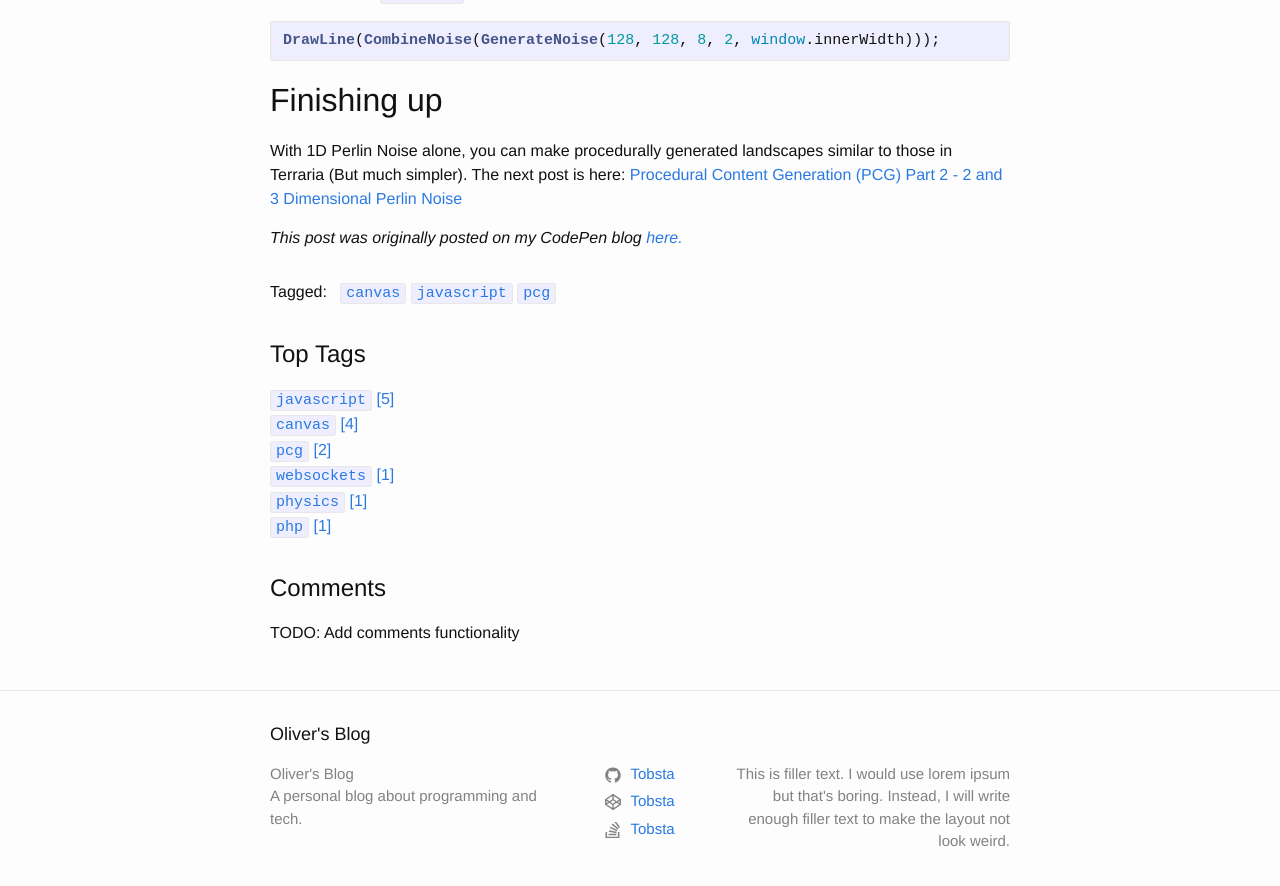
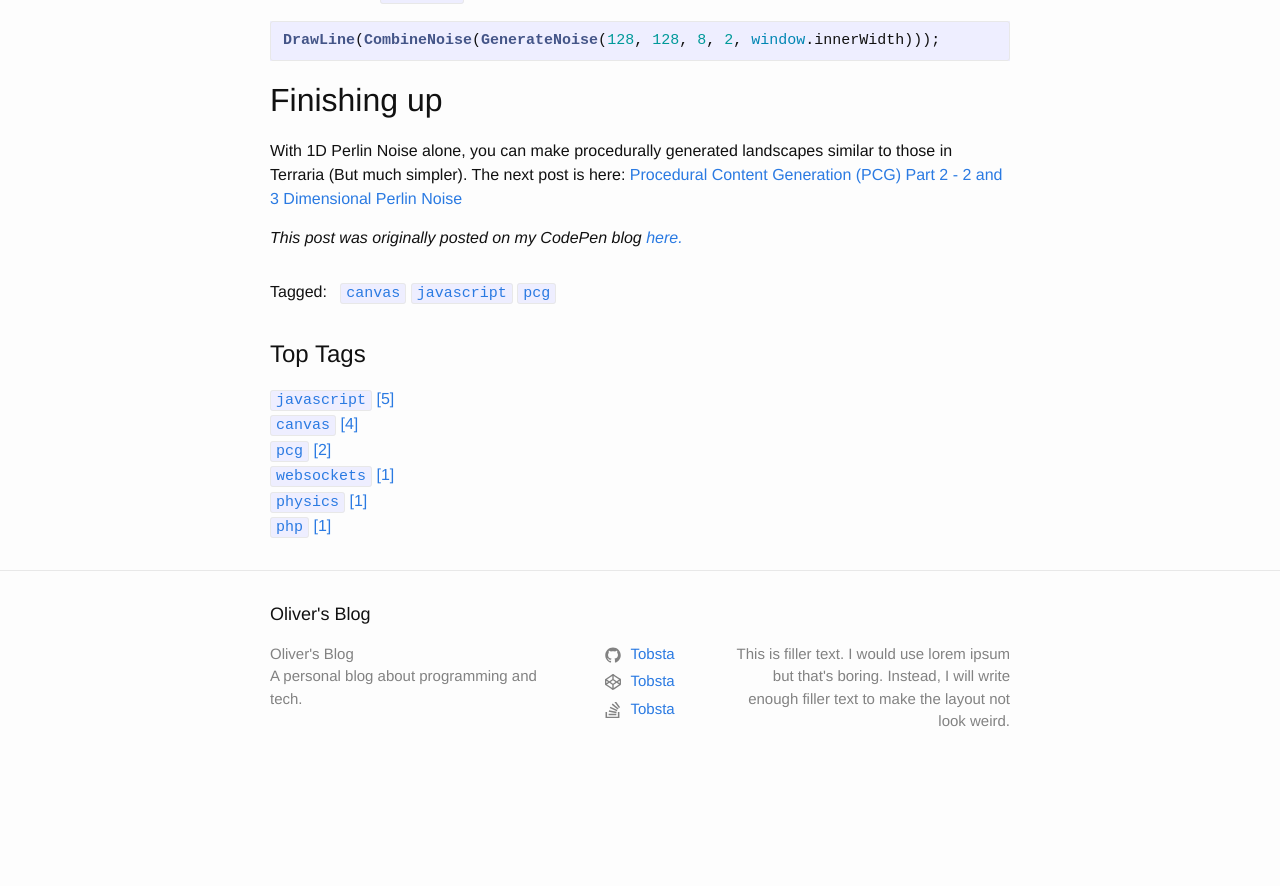
Before and after one commit to OliverBalfour/oliverbalfour.github.io, a Jekyll site: the page built from _posts/2016-3-19-1d-perlin-noise.md, in a window 1280 px wide and 900 px high, scrolled down 4913 px. Shown: the top 886 px of the window. Built offline with Jekyll 4.4.1, drawn with Linux system fonts in a browser that asks for light colours; comment, search, counter and statistics services are not loaded; after the commit the page ends 5693 px from its top, so only the background shows below that; part of the change alters nothing that is shown.

Commit message:
Gave in and added Disqus comments instead of using Staticman

```diff
--- a/_config.yml
+++ b/_config.yml
@@ -40,6 +40,9 @@ header_pages:
   - about.md
   - tags.md
 
+disqus:
+  shortname: olivers-blog
+
 google_analytics: UA-107210245-1
 
 # Exclude from processing.
--- a/_includes/comments.html
+++ b/_includes/comments.html
@@ -1,7 +1,18 @@
 {% if page.comments != false %}
-	<div class='comments'>
-		<h2>Comments</h2>
-		<p>TODO: Add comments functionality</p>
+	<div id="disqus_thread"></div>
+		<script>
+			var disqus_config = function () {
+				this.page.url = '{{ page.url | absolute_url }}';
+				this.page.identifier = '{{ page.url | absolute_url }}';
+			};
+			(function() {
+				var d = document, s = d.createElement('script');
+				s.src = 'https://{{ site.disqus.shortname }}.disqus.com/embed.js';
+				s.setAttribute('data-timestamp', +new Date());
+				(d.head || d.body).appendChild(s);
+			})();
+		</script>
+		<noscript>Please enable JavaScript to view the <a href="https://disqus.com/?ref_noscript" rel="nofollow">comments powered by Disqus.</a></noscript>
 	</div>
 {% else %}
 	<div class='comments no-comments'>
```
